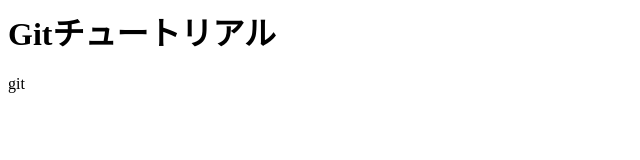
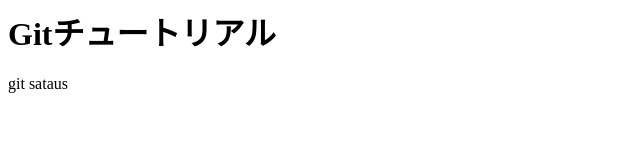
Before and after one commit to TomohideJo/git_tutorial, a plain HTML site: page index.html in a window 1280 px wide. Shown: the full height of the page, 0-640 px from the left. Drawn offline with Linux system fonts and the light colour scheme.

Commit message:
git statusを追加

```diff
--- a/index.html
+++ b/index.html
@@ -1,2 +1,2 @@
 <h1>Gitチュートリアル</h1>
-<p>git</p>
+<p>git sataus</p>
```
